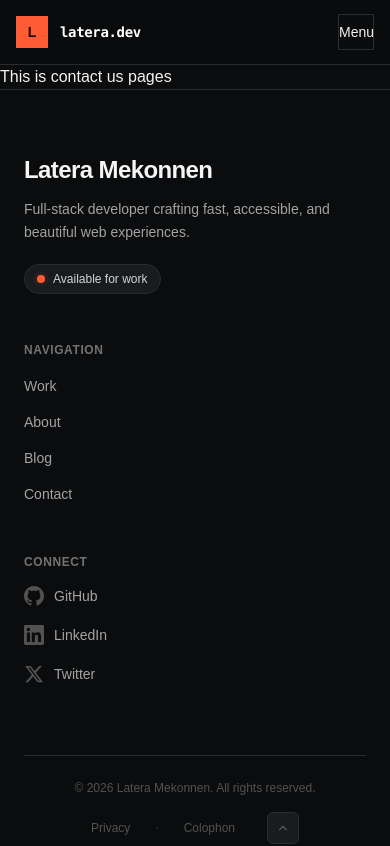
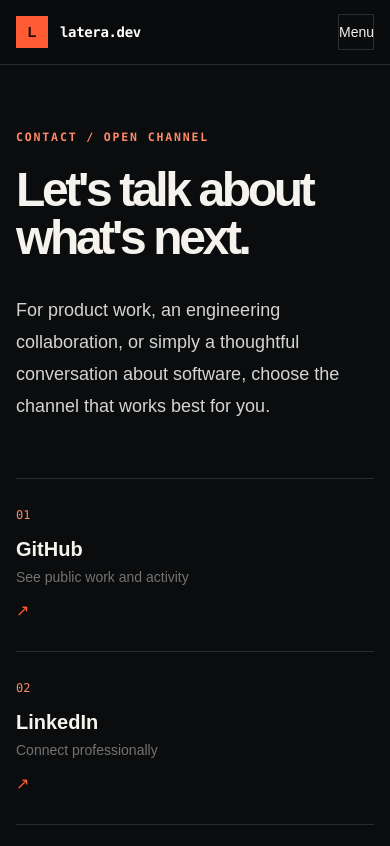
Before and after one commit to Laterat/myPortfolio, a Next.js app: page /contact in a window 390 px wide. Shown: the top 846 px of the page. Built offline with nearby package versions, Linux system fonts and the light colour scheme.

Commit message:
fix(a11y): improve responsive layouts and accessibility

```diff
--- a/app/contact/page.tsx
+++ b/app/contact/page.tsx
@@ -1,3 +1,7 @@
-export default function Contact() {
-  return <div> This is contact us pages</div>;
-}
+const waysToConnect = [
+  ["GitHub", "https://github.com/Laterat", "See public work and activity"],
+  ["LinkedIn", "https://www.linkedin.com/in/latera-mekonnen/", "Connect professionally"],
+  ["X / Twitter", "https://twitter.com/lateramekonnen", "Follow updates and notes"],
+];
+
+export default function Contact() { return <main className="site-shell py-16 md:py-24"><p className="eyebrow">Contact / Open channel</p><h1 className="mt-5 max-w-4xl text-5xl font-black tracking-[-.07em] md:text-7xl">Let&apos;s talk about what&apos;s next.</h1><p className="mt-8 max-w-2xl text-lg leading-8 text-neutral-300">For product work, an engineering collaboration, or simply a thoughtful conversation about software, choose the channel that works best for you.</p><section className="mt-14 border-y rule" aria-labelledby="connect-heading"><h2 id="connect-heading" className="sr-only">Ways to connect</h2>{waysToConnect.map(([name, href, description], index) => <a key={name} href={href} target="_blank" rel="noopener noreferrer" className="group grid gap-3 border-b rule py-7 last:border-0 md:grid-cols-[5rem_1fr_auto] md:items-center"><span className="font-mono text-xs text-accent-soft">0{index + 1}</span><span><span className="block text-xl font-bold group-hover:text-accent-soft">{name}</span><span className="mt-1 block text-sm text-neutral-500">{description}</span></span><span className="text-accent transition group-hover:-translate-y-0.5 group-hover:translate-x-0.5" aria-hidden="true">↗</span><span className="sr-only"> (opens in a new tab)</span></a>)}</section><p className="mt-8 max-w-xl text-sm leading-6 text-neutral-500">I aim to keep communication clear and focused from the first conversation.</p></main>; }
--- a/app/layout.tsx
+++ b/app/layout.tsx
@@ -22,7 +22,7 @@ export default function RootLayout({
       </head>
       <body>
         <Header />
-        <main>{children}</main>
+        {children}
         <Footer />
         <CommandPalette />
       </body>
--- a/components/layout/Footer.tsx
+++ b/components/layout/Footer.tsx
@@ -1,153 +1,5 @@
-"use client";
-
 import Link from "next/link";
 
-const navLinks = [
-  { label: "Work", href: "#work" },
-  { label: "About", href: "#about" },
-  { label: "Blog", href: "#blog" },
-  { label: "Contact", href: "#contact" },
-];
+const links = [{ label: "Work", href: "/projects" }, { label: "Profile", href: "/about" }, { label: "Contact", href: "/contact" }];
 
-const socialLinks = [
-  {
-    label: "GitHub",
-    href: "https://github.com/Laterat",
-    icon: (
-      <svg viewBox="0 0 24 24" fill="currentColor" className="w-5 h-5">
-        <path d="M12 0c-6.626 0-12 5.373-12 12 0 5.302 3.438 9.8 8.207 11.387.599.111.793-.261.793-.577v-2.234c-3.338.726-4.033-1.416-4.033-1.416-.546-1.387-1.333-1.756-1.333-1.756-1.089-.745.083-.729.083-.729 1.205.084 1.839 1.237 1.839 1.237 1.07 1.834 2.807 1.304 3.492.997.107-.775.418-1.305.762-1.604-2.665-.305-5.467-1.334-5.467-5.931 0-1.311.469-2.381 1.236-3.221-.124-.303-.535-1.524.117-3.176 0 0 1.008-.322 3.301 1.23.957-.266 1.983-.399 3.003-.404 1.02.005 2.047.138 3.006.404 2.291-1.552 3.297-1.23 3.297-1.23.653 1.653.242 2.874.118 3.176.77.84 1.235 1.911 1.235 3.221 0 4.609-2.807 5.624-5.479 5.921.43.372.823 1.102.823 2.222v3.293c0 .319.192.694.801.576 4.765-1.589 8.199-6.086 8.199-11.386 0-6.627-5.373-12-12-12z" />
-      </svg>
-    ),
-  },
-  {
-    label: "LinkedIn",
-    href: "https://www.linkedin.com/in/latera-mekonnen/",
-    icon: (
-      <svg viewBox="0 0 24 24" fill="currentColor" className="w-5 h-5">
-        <path d="M20.447 20.452h-3.554v-5.569c0-1.328-.027-3.037-1.852-3.037-1.853 0-2.136 1.445-2.136 2.939v5.667H9.351V9h3.414v1.561h.046c.477-.9 1.637-1.85 3.37-1.85 3.601 0 4.267 2.37 4.267 5.455v6.286zM5.337 7.433c-1.144 0-2.063-.926-2.063-2.065 0-1.138.92-2.063 2.063-2.063 1.14 0 2.064.925 2.064 2.063 0 1.139-.925 2.065-2.064 2.065zm1.782 13.019H3.555V9h3.564v11.452zM22.225 0H1.771C.792 0 0 .774 0 1.729v20.542C0 23.227.792 24 1.771 24h20.451C23.2 24 24 23.227 24 22.271V1.729C24 .774 23.2 0 22.222 0h.003z" />
-      </svg>
-    ),
-  },
-  {
-    label: "Twitter",
-    href: "https://twitter.com/lateramekonnen",
-    icon: (
-      <svg viewBox="0 0 24 24" fill="currentColor" className="w-5 h-5">
-        <path d="M18.244 2.25h3.308l-7.227 8.26 8.502 11.24H16.17l-5.214-6.817L4.99 21.75H1.68l7.73-8.835L1.254 2.25H8.08l4.713 6.231zm-1.161 17.52h1.833L7.084 4.126H5.117z" />
-      </svg>
-    ),
-  },
-];
-
-export default function Footer() {
-  return (
-    <footer className="border-t border-[var(--color-surface-border)] bg-[var(--color-surface)]">
-      <div className="mx-auto max-w-6xl px-6">
-        <div className="grid grid-cols-1 gap-12 py-16 md:grid-cols-12">
-          <div className="md:col-span-5">
-            <Link
-              href="/"
-              className="inline-block text-2xl font-semibold tracking-tight text-[#f5f5f5] hover:text-[var(--color-accent)] transition-colors duration-200"
-            >
-              Latera Mekonnen
-            </Link>
-            <p className="mt-3 max-w-xs text-sm leading-relaxed text-[#a3a3a3]">
-              Full-stack developer crafting fast, accessible, and beautiful web
-              experiences.
-            </p>
-            <div className="mt-5 inline-flex items-center gap-2 rounded-full border border-[var(--color-surface-border)] bg-[var(--color-surface-raised)] px-3 py-1.5">
-              <span className="relative flex h-2 w-2">
-                <span className="absolute inline-flex h-full w-full animate-ping rounded-full bg-[var(--color-accent)] opacity-75"></span>
-                <span className="relative inline-flex h-2 w-2 rounded-full bg-[var(--color-accent)]"></span>
-              </span>
-              <span className="text-xs font-medium text-[#d4d4d4]">
-                Available for work
-              </span>
-            </div>
-          </div>
-
-          <div className="md:col-span-3 md:col-start-7">
-            <h3 className="text-xs font-semibold uppercase tracking-wider text-[#737373]">
-              Navigation
-            </h3>
-            <ul className="mt-4 space-y-3">
-              {navLinks.map((link) => (
-                <li key={link.label}>
-                  <Link
-                    href={link.href}
-                    className="text-sm text-[#a3a3a3] transition-colors duration-200 hover:text-[var(--color-accent)]"
-                  >
-                    {link.label}
-                  </Link>
-                </li>
-              ))}
-            </ul>
-          </div>
-
-          <div className="md:col-span-3">
-            <h3 className="text-xs font-semibold uppercase tracking-wider text-[#737373]">
-              Connect
-            </h3>
-            <ul className="mt-4 space-y-3">
-              {socialLinks.map((link) => (
-                <li key={link.label}>
-                  <a
-                    href={link.href}
-                    target="_blank"
-                    rel="noopener noreferrer"
-                    className="group inline-flex items-center gap-2.5 text-sm text-[#a3a3a3] transition-colors duration-200 hover:text-[var(--color-accent)]"
-                  >
-                    <span className="text-[#525252] transition-colors duration-200 group-hover:text-[var(--color-accent)]">
-                      {link.icon}
-                    </span>
-                    {link.label}
-                  </a>
-                </li>
-              ))}
-            </ul>
-          </div>
-        </div>
-
-        <div className="flex flex-col items-center justify-between gap-4 border-t border-[var(--color-surface-border)] py-6 sm:flex-row">
-          <p className="text-xs text-[#525252]">
-            © {new Date().getFullYear()} Latera Mekonnen. All rights reserved.
-          </p>
-          <div className="flex items-center gap-6">
-            <Link
-              href="#"
-              className="text-xs text-[#525252] transition-colors duration-200 hover:text-[var(--color-accent)]"
-            >
-              Privacy
-            </Link>
-            <span className="text-[var(--color-surface-border)]">·</span>
-            <Link
-              href="#"
-              className="text-xs text-[#525252] transition-colors duration-200 hover:text-[var(--color-accent)]"
-            >
-              Colophon
-            </Link>
-            <button
-              onClick={() => window.scrollTo({ top: 0, behavior: "smooth" })}
-              className="ml-2 inline-flex items-center justify-center rounded-md border border-[var(--color-surface-border)] bg-[var(--color-surface-raised)] p-2 text-[#525252] transition-all duration-200 hover:border-[var(--color-accent)] hover:text-[var(--color-accent)]"
-              aria-label="Back to top"
-            >
-              <svg
-                xmlns="http://www.w3.org/2000/svg"
-                width="14"
-                height="14"
-                viewBox="0 0 24 24"
-                fill="none"
-                stroke="currentColor"
-                strokeWidth="2"
-                strokeLinecap="round"
-                strokeLinejoin="round"
-              >
-                <path d="m18 15-6-6-6 6" />
-              </svg>
-            </button>
-          </div>
-        </div>
-      </div>
-    </footer>
-  );
-}
+export default function Footer() { return <footer className="border-t rule"><div className="site-shell grid gap-8 py-10 sm:grid-cols-[1fr_auto] sm:items-end"><div><Link href="/" className="font-mono text-base font-bold text-white hover:text-accent-soft">latera.dev</Link><p className="mt-3 max-w-sm text-sm leading-6 text-neutral-500">Product-minded software engineering for useful, considered web experiences.</p></div><nav aria-label="Footer navigation" className="flex flex-wrap gap-x-5 gap-y-2">{links.map((link) => <Link key={link.href} href={link.href} className="text-sm text-neutral-400 hover:text-accent-soft">{link.label}</Link>)}</nav><p className="font-mono text-xs text-neutral-600 sm:col-span-2">© {new Date().getFullYear()} Latera Mekonnen</p></div></footer>; }
```
